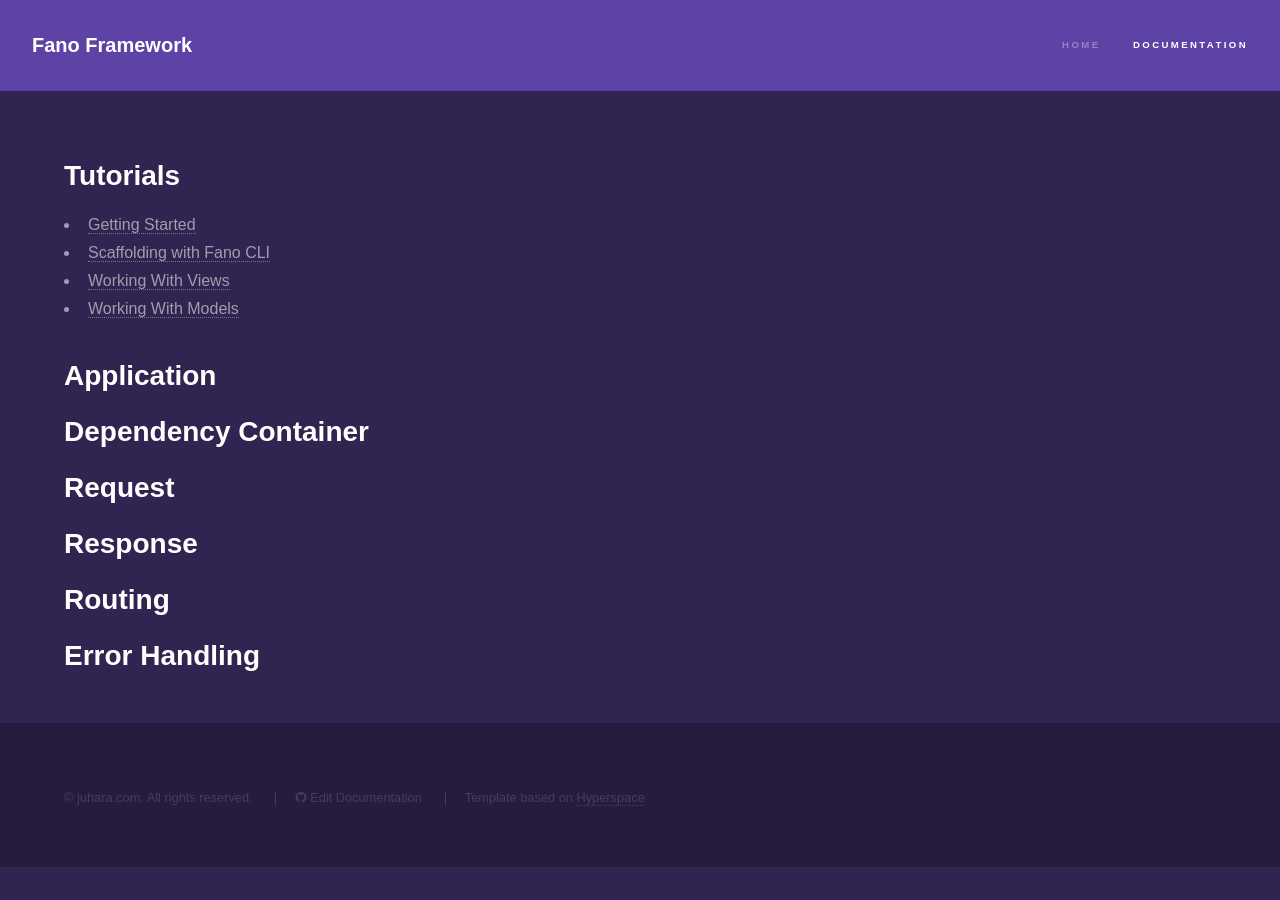
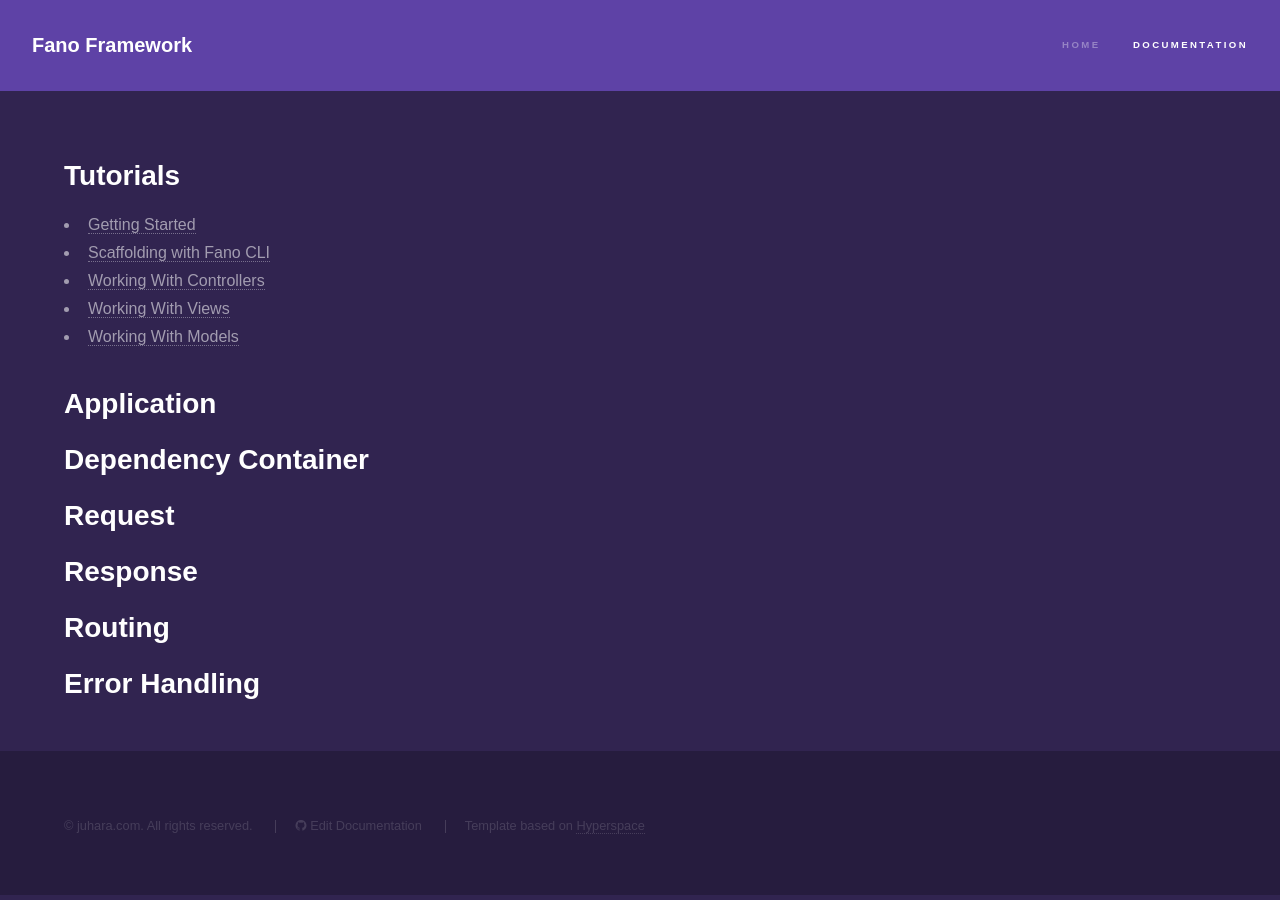
Before and after one commit to fanoframework/fanoframework.github.io, a Jekyll site: the page built from documentation/index.md, in a window 1280 px wide. Built offline with Jekyll 4.4.1, drawn with Linux system fonts in a browser that asks for light colours; our own code applies the rules of GitHub Pages for plain Markdown files.

Commit message:
add initial content for working with controller

```diff
--- a/documentation/index.md
+++ b/documentation/index.md
@@ -7,6 +7,7 @@
 
 - [Getting Started](/getting-started)
 - [Scaffolding with Fano CLI](/scaffolding-with-fano-cli)
+- [Working With Controllers](/working-with-controllers)
 - [Working With Views](/working-with-views)
 - [Working With Models](/working-with-models)
 
```
